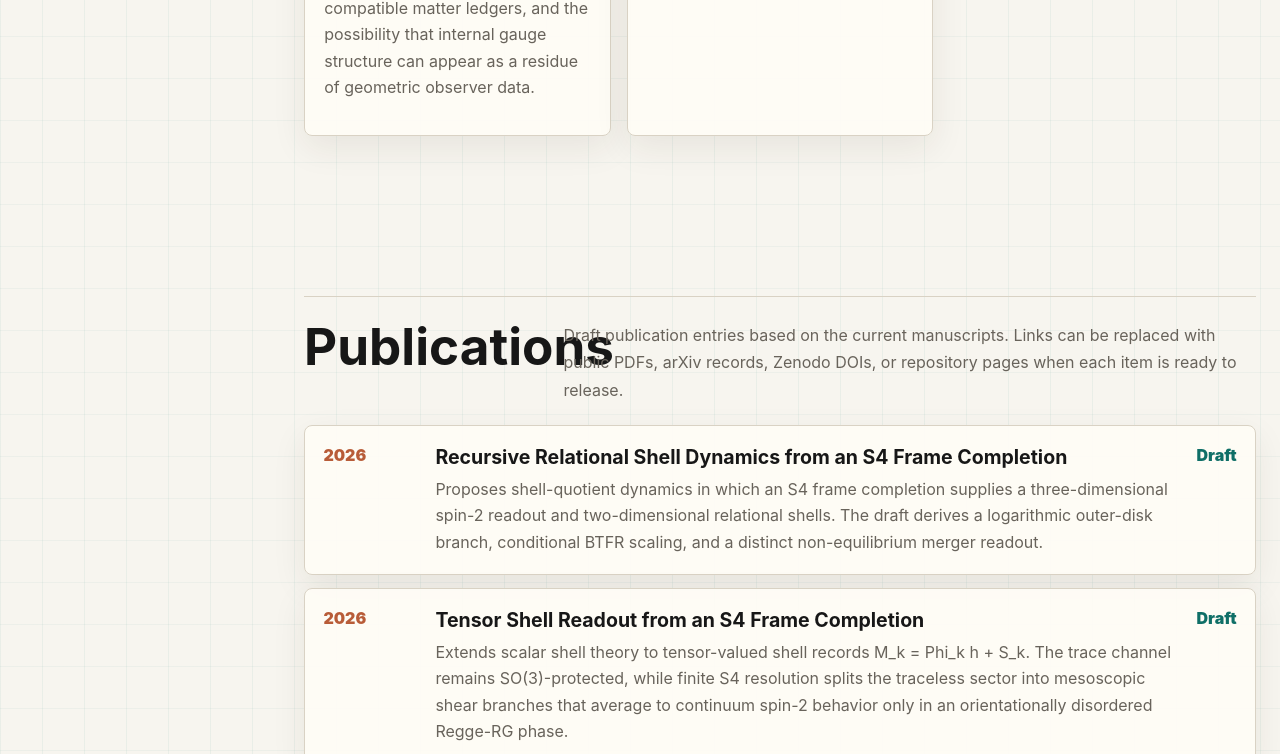
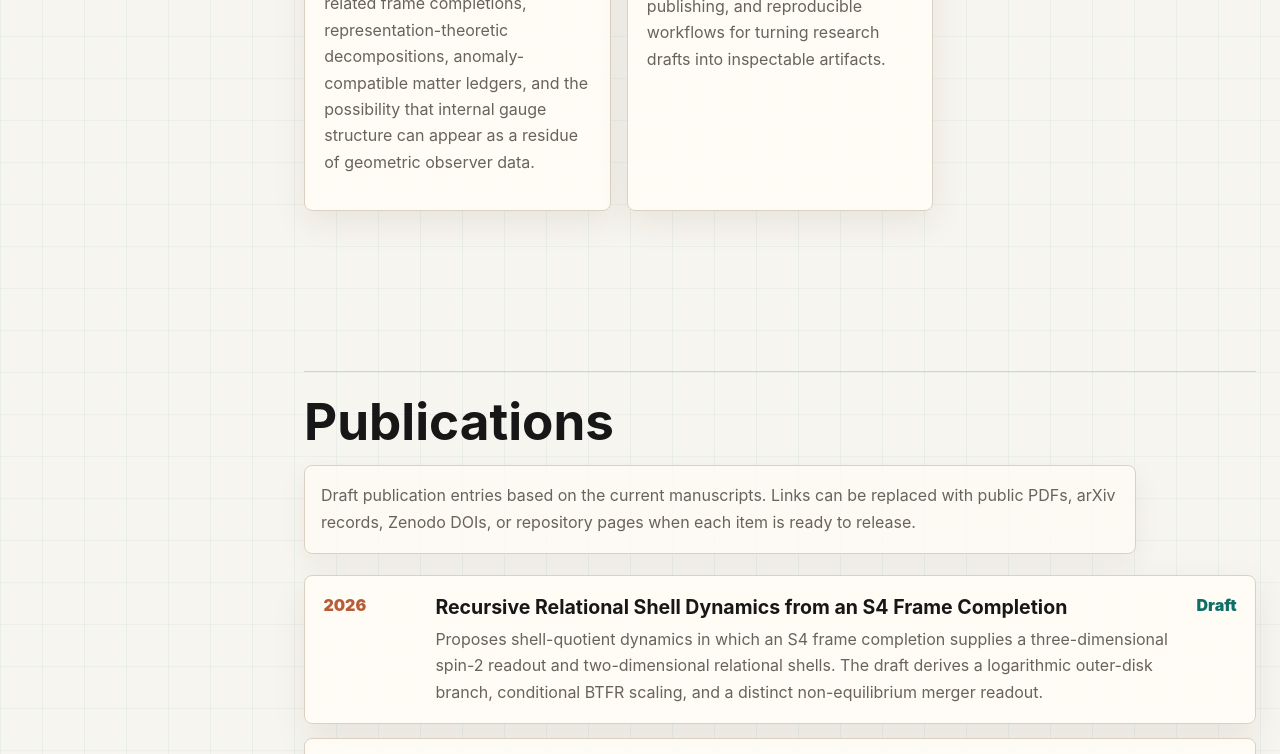
Before and after one commit to cchx0000/cchx0000.github.io, a website: page index.html in a window 1280 px wide. Shown: the part 1391-2145 px from the top of the page. Drawn offline with Linux system fonts and the light colour scheme.

Commit message:
Move section descriptions into info boxes

```diff
--- a/index.html
+++ b/index.html
@@ -271,10 +271,7 @@
       }
 
       .section-head {
-        display: grid;
-        grid-template-columns: minmax(220px, 0.34fr) minmax(0, 1fr);
-        gap: 1.5rem;
-        align-items: start;
+        display: block;
         margin-bottom: 1.35rem;
         border-top: 1px solid var(--line);
         padding-top: 1.35rem;
@@ -287,9 +284,14 @@
       }
 
       .section-head p {
-        margin: 0;
+        max-width: 52rem;
+        margin: 1rem 0 0;
+        border: 1px solid var(--line);
+        border-radius: 8px;
+        background: rgba(255, 253, 247, 0.72);
+        box-shadow: 0 10px 28px rgba(45, 38, 28, 0.06);
         color: var(--muted);
-        padding-top: 0.2rem;
+        padding: 1rem;
         line-height: 1.7;
       }
 
@@ -467,7 +469,6 @@
         }
 
         .hero,
-        .section-head,
         .notes-grid,
         .contact {
           grid-template-columns: 1fr;
```
